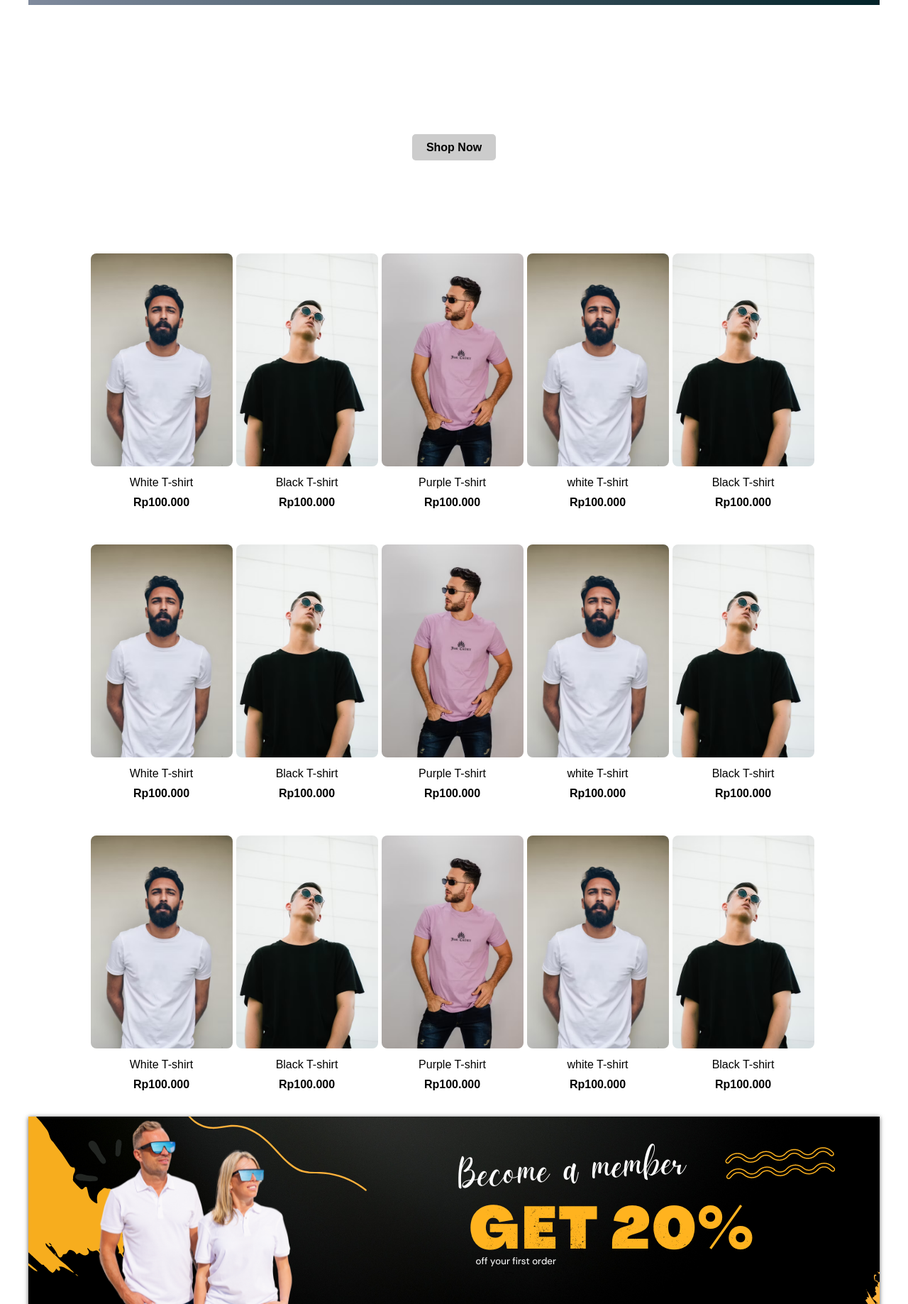
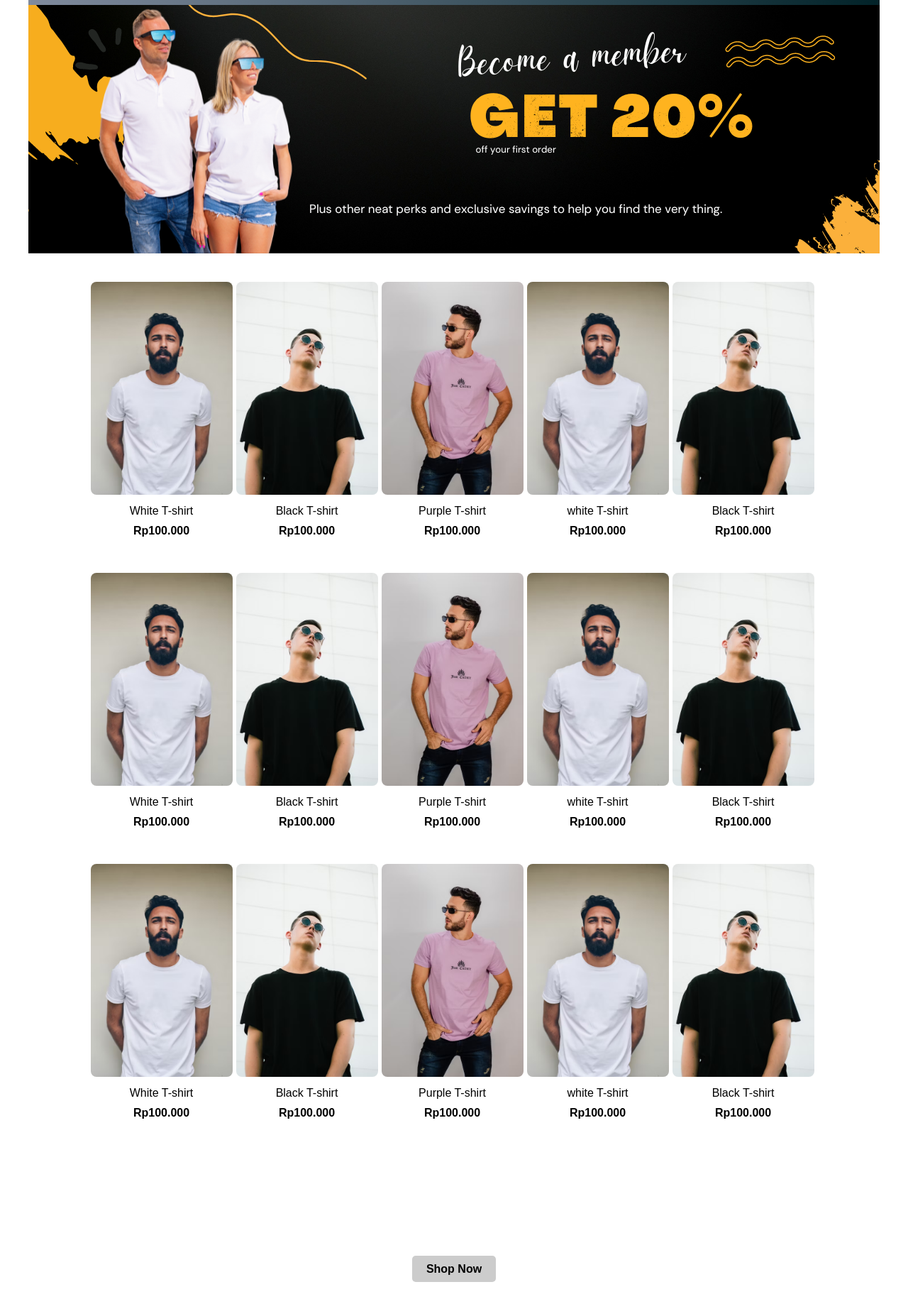
Before and after one commit to cepbasyir/cepbasyir.github.io, a plain HTML site: page index.html in a window 1280 px wide. Shown: the part 63-1900 px from the top of the page at 71% size. Drawn offline with Linux system fonts and the light colour scheme.

Commit message:
merubah hero dan slide

```diff
--- a/index.html
+++ b/index.html
@@ -43,10 +43,22 @@
           <button>Log In</button>
         </div>
       </header>
-      <section class="section">
+      <section class="product">
+        <div class="carousel">
+          <div class="carousel-inner">
+            <div class="wrapper">
+              <img src="img/carousel1.png" alt="" />
+              <img src="img/carousel2.png" alt="" />
+              <img src="img/carousel3.png" alt="" />
+              <img src="img/carousel2.png" alt="" />
+            </div>
+          </div>
+        </div>
+      </section>
+      <!-- <section class="section">
         <h2>Elegant Collection</h2>
         <a href="#" class="shop-now-button">Shop Now</a>
-      </section>
+      </section> -->
       <section class="product" style="margin-top: 40px">
         <div class="products-container">
           <div class="product-item">
@@ -134,7 +146,11 @@
           </div>
         </div>
       </section>
-      <section class="product">
+      <section class="section">
+        <h2>Elegant Collection</h2>
+        <a href="#" class="shop-now-button">Shop Now</a>
+      </section>
+      <!-- <section class="product">
         <div class="carousel">
           <div class="carousel-inner">
             <div class="wrapper">
@@ -145,7 +161,7 @@
             </div>
           </div>
         </div>
-      </section>
+      </section> -->
       <section class="features">
         <div class="features-list">
           <div class="feature">
--- a/styles.css
+++ b/styles.css
@@ -159,8 +159,8 @@ nav a {
 
 .carousel {
     position: relative;
-    box-shadow: 0px 1px 6px rgba(0, 0, 0, 0.64);
-    margin-top: 26px;
+    /* box-shadow: 0px 1px 6px rgba(0, 0, 0, 0.64); */
+    margin-top: 0;
 }
 
 .carousel-inner {
```
